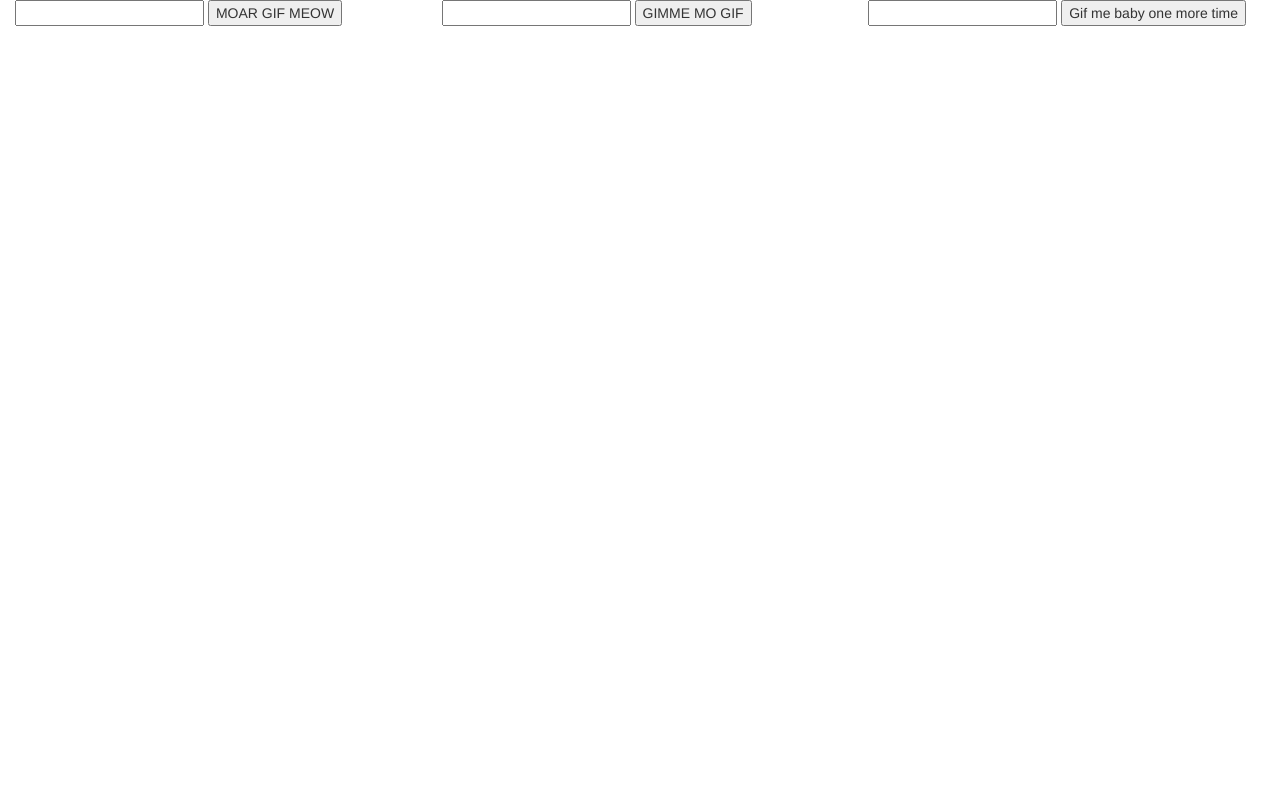
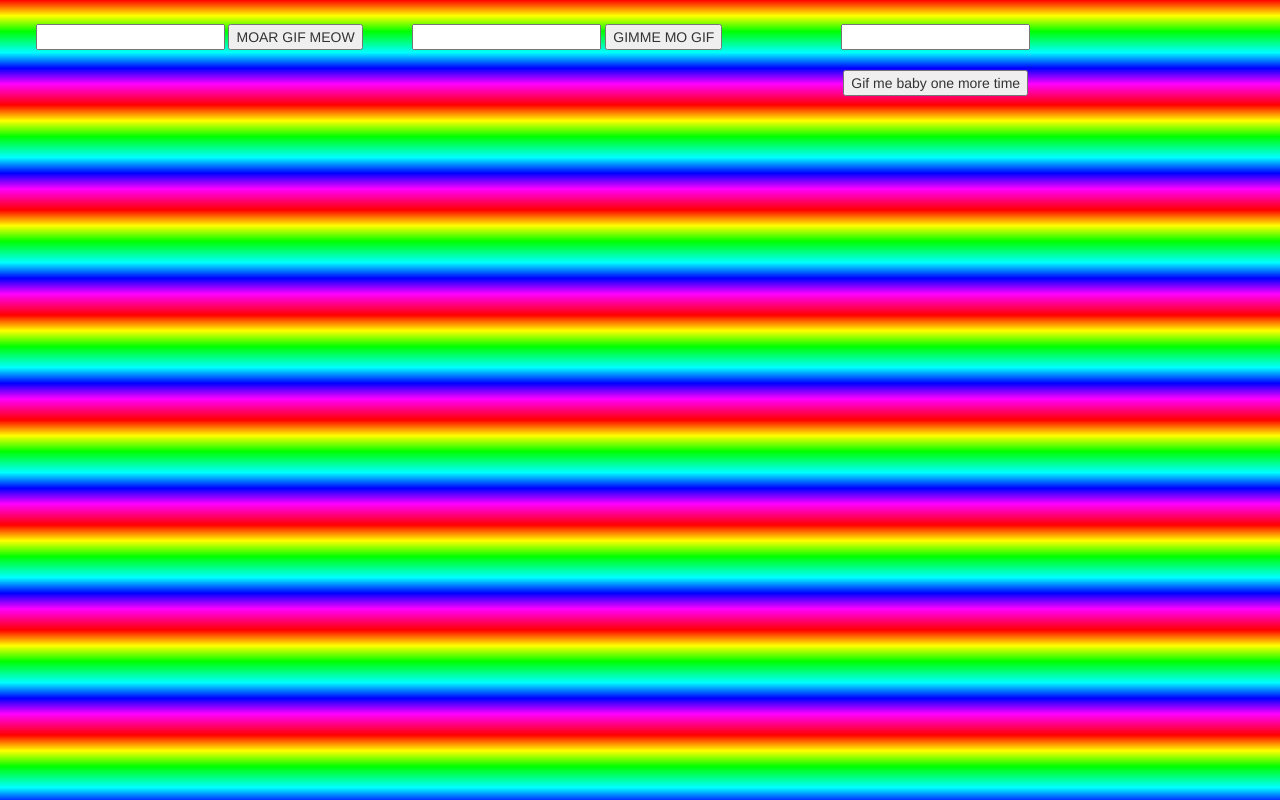
Before and after one commit to JoshSheller/random-gif, a website: page public/index.html in a window 1280 px wide. Drawn offline with nearby package versions, Linux system fonts and the light colour scheme; no server answers.

Commit message:
Center search fields within columns, add rainbow background to <body>

```diff
--- a/public/css/app.css
+++ b/public/css/app.css
@@ -1,5 +1,46 @@
-.img-center {
+body {
+    background: red; /* not working, let's see some red */
+    background: -moz-linear-gradient( top ,
+        rgba(255, 0, 0, 1) 0%,
+        rgba(255, 255, 0, 1) 15%,
+        rgba(0, 255, 0, 1) 30%,
+        rgba(0, 255, 255, 1) 50%,
+        rgba(0, 0, 255, 1) 65%,
+        rgba(255, 0, 255, 1) 80%,
+        rgba(255, 0, 0, 1) 100%);
+    background: -webkit-gradient(linear,  left top,  left bottom,
+        color-stop(0%, rgba(255, 0, 0, 1)),
+        color-stop(15%, rgba(255, 255, 0, 1)),
+        color-stop(30%, rgba(0, 255, 0, 1)),
+        color-stop(50%, rgba(0, 255, 255, 1)),
+        color-stop(65%, rgba(0, 0, 255, 1)),
+        color-stop(80%, rgba(255, 0, 255, 1)),
+        color-stop(100%, rgba(255, 0, 0, 1)));
+}
+
+.image-columns input {
+  margin-top: 20px;
+  margin-bottom: 20px;
+}
+
+.image-columns img {
   display: block;
   margin-left: auto;
   margin-right: auto;
+  padding-top: 4px;
+  padding-bottom: 4px;
+  max-width: 100%;
 }
+
+.image-columns {
+  display: inline-block;
+  margin-left: auto;
+  margin-right: auto;
+  padding-top: 4px;
+  padding-bottom: 4px;
+  max-width: 100%;
+}
+
+.search {
+  text-align: center;
+}
--- a/public/index.html
+++ b/public/index.html
@@ -10,7 +10,7 @@
     <link href="css/bootstrap.min.css" rel="stylesheet">
     <link href="css/app.css" rel="stylesheet">
   </head>
-  <body>
+  <body id="rainbow">
   	<script type='text/javascript' src='angular.min.js'></script>
   	<script type='text/javascript' src='app.js'></script>
     <!-- jQuery (necessary for Bootstrap's JavaScript plugins) -->
@@ -20,37 +20,43 @@
 
 <div class="container-fluid">
 
-  <div class="row">
+  <div class="row image-columns">
 
   	<div ng-controller="searchGiphy" class="col-md-4">
-  		<input type="text" ng-model="key1" ng-init="searchGifs('funny cat')"/>
-  		<button ng-click="searchGifs(key1)">MOAR GIF MEOW</button>
+      <div class="search">
+  		  <input type="text" ng-model="key1" ng-init="searchGifs('funny cat')"/>
+  		  <button ng-click="searchGifs(key1)">MOAR GIF MEOW</button>
+      </div>
   		<div ng-repeat="d in data">
   		  <div ng-repeat="giph in d">
   		  	<!-- {{ giph.images.fixed_height.url }} -->
-  		  	<image ng-src="{{ giph.images.fixed_height.url }}" class="img-center">
+  		  	<image ng-src="{{ giph.images.fixed_height.url }}" class="horizontal-center">
   		  </div>
   		</div>
    </div>
 
     <div ng-controller="searchGiphy" class="col-md-4">
-      <input type="text" ng-model="key1" ng-init="searchGifs('funny cat')"/>
-      <button ng-click="searchGifs(key1)">GIMME MO GIF</button>
+      <div class="search">
+        <input type="text" ng-model="key1" ng-init="searchGifs('sloth')"/>
+        <button ng-click="searchGifs(key1)">GIMME MO GIF</button>
+      </div>
       <div ng-repeat="d in data">
         <div ng-repeat="gif in d">
           <!-- {{ giph.images.fixed_height.url }} -->
-          <image ng-src="{{ gif.images.fixed_height.url }}" class="img-center">
+          <image ng-src="{{ gif.images.fixed_height.url }}" class="horizontal-center">
         </div>
       </div>
     </div>
 
     <div ng-controller="searchGiphy" class="col-md-4">
-      <input type="text" ng-model="key1" ng-init="searchGifs('funny cat')"/>
-      <button ng-click="searchGifs(key1)">Gif me baby one more time</button>
+      <div class="search">
+        <input type="text" ng-model="key1" ng-init="searchGifs('asdf')"/>
+        <button ng-click="searchGifs(key1)">Gif me baby one more time</button>
+      </div>
       <div ng-repeat="d in data">
         <div ng-repeat="gif in d">
           <!-- {{ giph.images.fixed_height.url }} -->
-          <image ng-src="{{ gif.images.fixed_height.url }}" class="img-center">
+          <image ng-src="{{ gif.images.fixed_height.url }}" class="horizontal-center">
         </div>
       </div>
     </div>
```
